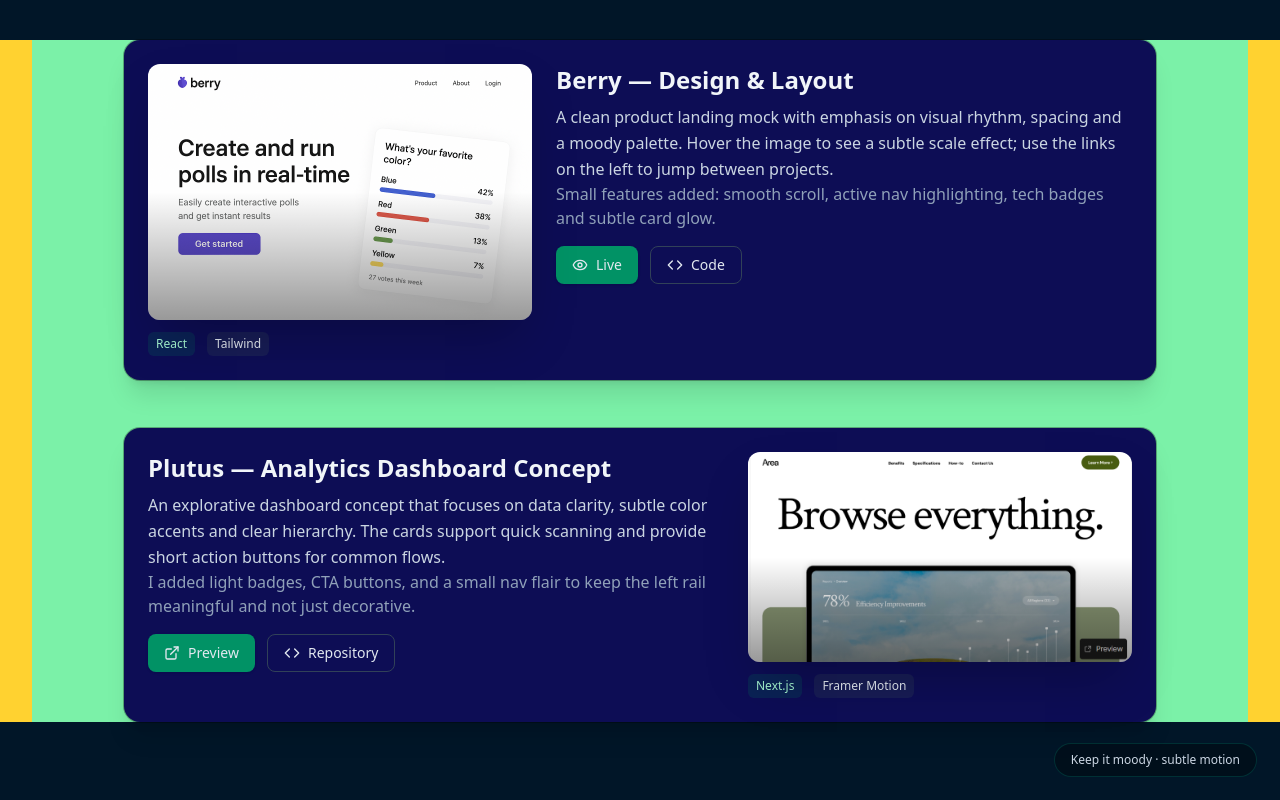
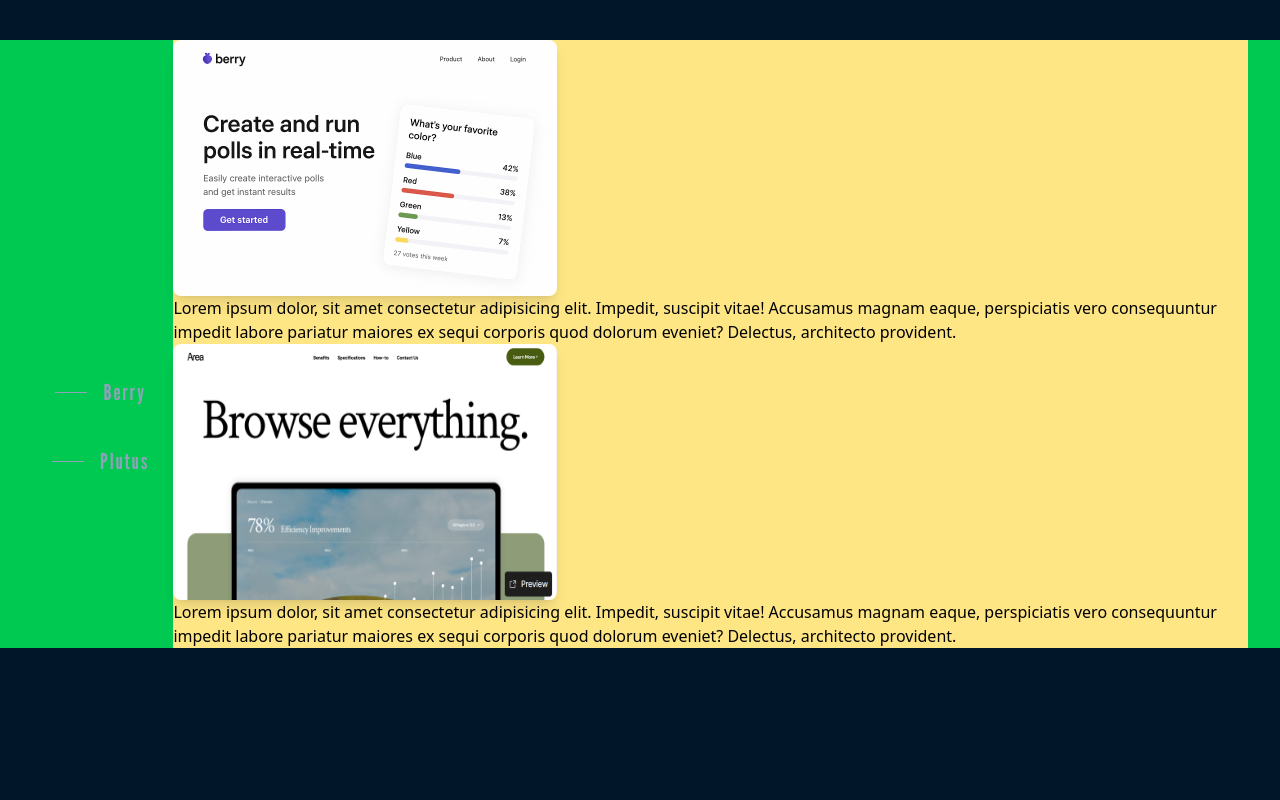
Before and after one commit to Thedrogon/portfolio, a React (Vite) app: page /Projects in a window 1280 px wide. Built offline with nearby package versions, Linux system fonts and the light colour scheme.

Commit message:
Revert "chnges"
This reverts commit b8f9fa07ce48ef9c2df9e37bbfb22e2e316238ab.

```diff
--- a/index.html
+++ b/index.html
@@ -6,7 +6,7 @@
     <meta name="viewport" content="width=device-width, initial-scale=1.0" />
     <title>Shayan Mukherjee</title>
   </head>
-  <body class="bg-pearl-black m-0 p-0">
+  <body class="bg-pearl-black">
     <div id="root"></div>
     <script type="module" src="/src/main.jsx"></script>
   </body>
--- a/package.json
+++ b/package.json
@@ -11,7 +11,6 @@
   },
   "dependencies": {
     "@tailwindcss/vite": "^4.1.17",
-    "lucide-react": "^0.554.0",
     "react": "^19.2.0",
     "react-dom": "^19.2.0",
     "react-router-dom": "^7.9.6",
--- a/src/Landing.jsx
+++ b/src/Landing.jsx
@@ -113,7 +113,7 @@ const Landing = () => {
               <div className="flex items-center justify-center gap-1.5">
                 <a
                   href="#"
-                  className="whitespace-nowrap underline decoration-slate-400 decoration-3"
+                  className="underline decoration-3 decoration-slate-400 whitespace-nowrap"
                 >
                   read my blogs
                 </a>
@@ -122,7 +122,7 @@ const Landing = () => {
               <div className="flex items-center justify-center gap-1.5">
                 <a
                   href="https://leetcode.com/u/Thedrogon/"
-                  className="whitespace-nowrap underline decoration-slate-400 decoration-3"
+                  className="underline decoration-3 decoration-slate-400 whitespace-nowrap"
                 >
                   check my leetcode
                 </a>
--- a/src/Projects.jsx
+++ b/src/Projects.jsx
@@ -1,149 +1,43 @@
+import React from 'react'
 import "./index.css";
-import Area from "./assets/Area.png";
-import Berry from "./assets/berry-plan.png";
-import { ExternalLink, Code, Eye } from "lucide-react";
-// framer-motion removed per request
+import Area from "./assets/Area.png"
+import Berry from "./assets/berry-plan.png"
 
 const Projects = () => {
   return (
-    <div className="max-w-7xl mx-auto my-10 px-4 md:px-8  items-center  text-slate-200 bg-amber-300">
-      <main className=" flex flex-col items-center justify-center gap-12 bg-green-300">
-        <section
-          id="Berry"
-          className="p-6 bg-[#0D0D55] rounded-2xl shadow-xl ring-1 ring-black/30"
-        >
-          <div className="flex flex-col lg:flex-row gap-6 items-start transition-all">
-            <div className="shrink-0">
-              <div className="relative overflow-hidden rounded-xl shadow-2xl">
-                <img
-                  src={Berry}
-                  alt="Berry project"
-                  width={768}
-                  height={1024}
-                  className="block aspect-3/2 max-w-full sm:w-72 lg:w-96 object-cover transform transition-transform duration-300 hover:scale-105"
-                />
-                <div className="absolute inset-0 bg-linear-to-t from-black/40 via-transparent to-transparent pointer-events-none" />
-              </div>
-              <div className="mt-3 flex items-center gap-3">
-                <span className="inline-flex items-center px-2 py-1 rounded-md bg-emerald-700/20 text-emerald-200 text-xs">
-                  React
-                </span>
-                <span className="inline-flex items-center px-2 py-1 rounded-md bg-slate-700/30 text-slate-200 text-xs">
-                  Tailwind
-                </span>
-              </div>
-            </div>
+    <div className='max-w-7xl mx-auto my-6 md:px-8 px-4 sm:my-10  gap-6 flex  items-center  bg-green-500 relative'>
+      <div className='hidden w-50 lg:block'>
+          <ul className='flex flex-col items-center p-5 space-y-3 fixed'>
+            <li>
+              <a href="#Berry" className='group flex items-center py-3'>
+                <span className="mr-4 h-[1.5px] w-8 bg-slate-400 transition-all group-hover:w-16 group-hover:bg-slate-200 group-focus-visible:w-16 group-focus-visible:bg-slate-200 motion-reduce:transition-none"></span>
+                <span className=" font-header text-[22px] tracking-widest text-slate-400 group-hover:text-slate-200 group-focus-visible:text-slate-200">Berry</span>
+              </a>
+            </li>
+            <li>
+              <a href="#Plutus" className='group flex items-center py-3'>
+                <span className="mr-4 h-[1.5px] w-8 bg-slate-400 transition-all group-hover:w-16 group-hover:bg-slate-200 group-focus-visible:w-16 group-focus-visible:bg-slate-200 motion-reduce:transition-none"></span>
+                <span className=" font-header text-[22px] tracking-widest text-slate-400 group-hover:text-slate-200 group-focus-visible:text-slate-200">Plutus</span>
+              </a>
+            </li>
 
-            <div className="prose prose-invert max-w-none lg:max-w-xl">
-              <h3 className="text-2xl font-semibold text-slate-100 mb-2">
-                Berry — Design & Layout
-              </h3>
-              <p className="text-slate-300 leading-relaxed">
-                A clean product landing mock with emphasis on visual rhythm,
-                spacing and a moody palette. Hover the image to see a subtle
-                scale effect; use the links on the left to jump between
-                projects.
-              </p>
+          </ul>
+      </div>
+      <div className=' bg-amber-200'>
+          <div>
 
-              <p className="text-slate-400">
-                Small features added: smooth scroll, active nav highlighting,
-                tech badges and subtle card glow.
-              </p>
+            <img src={Berry} alt="" width={768} height={1024} className='block aspect-3/2 max-w-full rounded-lg shadow-lg sm:w-72 lg:w-96'/>
+            <p>Lorem ipsum dolor, sit amet consectetur adipisicing elit. Impedit, suscipit vitae! Accusamus magnam eaque, perspiciatis vero consequuntur impedit labore pariatur maiores ex sequi corporis quod dolorum eveniet? Delectus, architecto provident.</p>
+          </div>
+          <div>
 
-              <div className="mt-4 flex gap-3">
-                <a
-                  className="inline-flex items-center gap-2 px-4 py-2 rounded-lg bg-emerald-600/95 hover:bg-emerald-500 transition-shadow shadow"
-                  href="#"
-                  onClick={(e) => e.preventDefault()}
-                >
-                  <Eye size={16} />{" "}
-                  <span className="font-medium text-sm">Live</span>
-                </a>
-                <a
-                  className="inline-flex items-center gap-2 px-4 py-2 rounded-lg border border-slate-700 hover:border-emerald-400 transition"
-                  href="#"
-                  onClick={(e) => e.preventDefault()}
-                >
-                  <Code size={16} />{" "}
-                  <span className="font-medium text-sm">Code</span>
-                </a>
-              </div>
-            </div>
+            <img src={Area} alt="" width={768} height={1024} className='block aspect-3/2 max-w-full rounded-lg shadow-lg sm:w-72 lg:w-96'/>
+            <p>Lorem ipsum dolor, sit amet consectetur adipisicing elit. Impedit, suscipit vitae! Accusamus magnam eaque, perspiciatis vero consequuntur impedit labore pariatur maiores ex sequi corporis quod dolorum eveniet? Delectus, architecto provident.</p>
           </div>
-        </section>
+      </div>
 
-        <section
-          id="Plutus"
-          className="p-6 bg-[#0D0D55] rounded-2xl shadow-xl ring-1 ring-black/30"
-        >
-          <div className="flex flex-col lg:flex-row-reverse gap-6 items-start transition-all">
-            <div className="shrink-0">
-              <div className="relative overflow-hidden rounded-xl shadow-2xl">
-                <img
-                  src={Area}
-                  alt="Plutus project"
-                  width={700}
-                  height={1024}
-                  className="block aspect-1 max-w-full sm:w-72 lg:w-96 object-cover transform transition-transform duration-300 hover:scale-105"
-                />
-                <div className="absolute inset-0 bg-linear-to-t from-black/40 via-transparent to-transparent pointer-events-none" />
-              </div>
-              <div className="mt-3 flex items-center gap-3">
-                <span className="inline-flex items-center px-2 py-1 rounded-md bg-emerald-700/20 text-emerald-200 text-xs">
-                  Next.js
-                </span>
-                <span className="inline-flex items-center px-2 py-1 rounded-md bg-slate-700/30 text-slate-200 text-xs">
-                  Framer Motion
-                </span>
-              </div>
-            </div>
+    </div>
+  )
+}
 
-            <div className="prose prose-invert max-w-none lg:max-w-xl">
-              <h3 className="text-2xl font-semibold text-slate-100 mb-2">
-                Plutus — Analytics Dashboard Concept
-              </h3>
-              <p className="text-slate-300 leading-relaxed">
-                An explorative dashboard concept that focuses on data clarity,
-                subtle color accents and clear hierarchy. The cards support
-                quick scanning and provide short action buttons for common
-                flows.
-              </p>
-
-              <p className="text-slate-400">
-                I added light badges, CTA buttons, and a small nav flair to keep
-                the left rail meaningful and not just decorative.
-              </p>
-
-              <div className="mt-4 flex gap-3">
-                <a
-                  className="inline-flex items-center gap-2 px-4 py-2 rounded-lg bg-emerald-600/95 hover:bg-emerald-500 transition-shadow shadow"
-                  href="#"
-                  onClick={(e) => e.preventDefault()}
-                >
-                  <ExternalLink size={16} />{" "}
-                  <span className="font-medium text-sm">Preview</span>
-                </a>
-                <a
-                  className="inline-flex items-center gap-2 px-4 py-2 rounded-lg border border-slate-700 hover:border-emerald-400 transition"
-                  href="#"
-                  onClick={(e) => e.preventDefault()}
-                >
-                  <Code size={16} />{" "}
-                  <span className="font-medium text-sm">Repository</span>
-                </a>
-              </div>
-            </div>
-          </div>
-        </section>
-      </main>
-
-      <div className="pointer-events-none fixed right-6 bottom-6 hidden md:block">
-        <div className="px-4 py-2 rounded-2xl bg-black/30 ring-1 ring-emerald-600/20 text-xs text-slate-300">
-          Keep it moody · subtle motion
-        </div>
-      </div>
-    </div>
-  );
-};
-
-export default Projects;
+export default Projects
```
Also changed, not shown: 1 other file (tests, documents, lock files or other folders).
